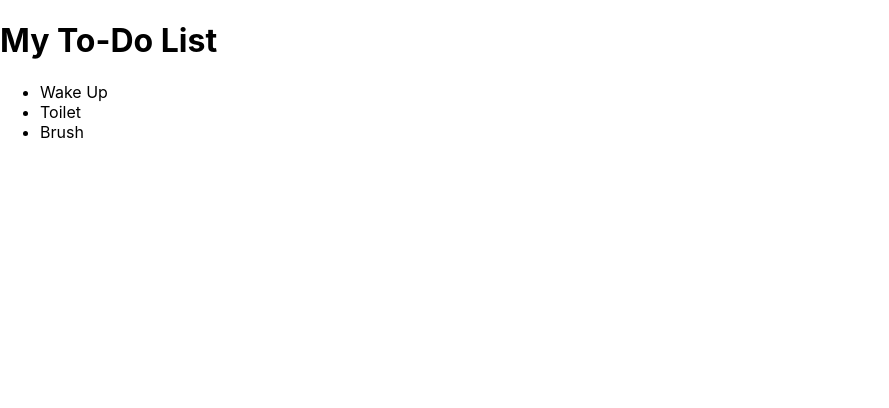
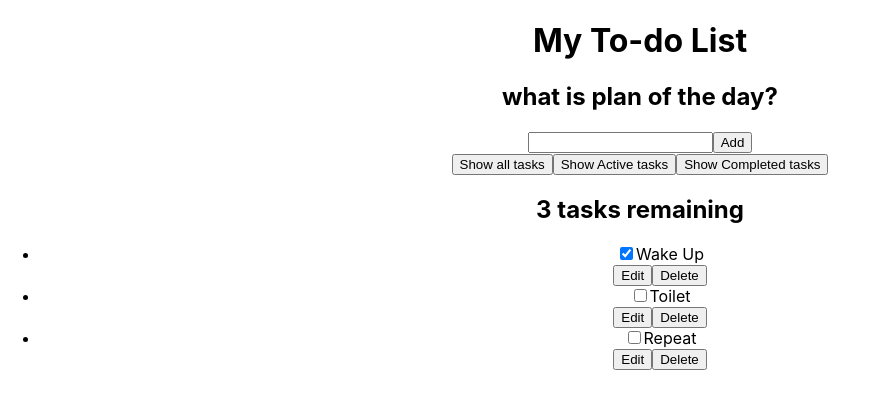
Before and after one commit to AditeeKatti/React, a React (Create React App) app in the folder my-to-do-app/: page / in a window 1280 px wide. Shown: the top 408 px of the page, without its empty margins (0-889 px from the left). Built offline with nearby package versions, Linux system fonts and the light colour scheme.

Commit message:
addded HTML part

```diff
--- a/my-to-do-app/package.json
+++ b/my-to-do-app/package.json
@@ -9,6 +9,7 @@
     "react": "^18.2.0",
     "react-dom": "^18.2.0",
     "react-scripts": "5.0.1",
+    "styled-components": "^5.3.9",
     "web-vitals": "^2.1.4"
   },
   "scripts": {
--- a/my-to-do-app/src/App.js
+++ b/my-to-do-app/src/App.js
@@ -1,5 +1,7 @@
 import React from 'react';
 import TodoList from './ToDoList';
+import './App.css';
+
 
 function App() {
   return (
--- a/my-to-do-app/src/ToDoList.js
+++ b/my-to-do-app/src/ToDoList.js
@@ -1,15 +1,100 @@
 import React from 'react';
+import './App.css';
 
 function TodoList() {
   return (
-    <div>
-      <h1>My To-Do List</h1>
-      <ul>
-        <li>Wake Up</li>
-        <li>Toilet</li>
-        <li>Brush</li>
+     <div className="todoapp stack-large">
+      <h1>My To-do List</h1>
+      <form>
+        <h2 className="label-wrapper">
+          <label htmlFor="new-todo-input" className="label__lg">
+            what is plan of the day?
+          </label>
+        </h2>
+        <input
+          type="text"
+          id="new-todo-input"
+          className="input input__lg"
+          name="text"
+          autoComplete="off"
+        />
+        <button type="submit" className="btn btn__primary btn__lg">
+          Add
+        </button>
+      </form>
+      <div className="filters btn-group stack-exception">
+        <button type="button" className="btn toggle-btn" aria-pressed="true">
+          <span className="visually-hidden">Show </span>
+          <span>all</span>
+          <span className="visually-hidden"> tasks</span>
+        </button>
+        <button type="button" className="btn toggle-btn" aria-pressed="false">
+          <span className="visually-hidden">Show </span>
+          <span>Active</span>
+          <span className="visually-hidden"> tasks</span>
+        </button>
+        <button type="button" className="btn toggle-btn" aria-pressed="false">
+          <span className="visually-hidden">Show </span>
+          <span>Completed</span>
+          <span className="visually-hidden"> tasks</span>
+        </button>
+      </div>
+      <h2 id="list-heading">3 tasks remaining</h2>
+      <ul
+        role="list"
+        className="todo-list stack-large stack-exception"
+        aria-labelledby="list-heading">
+        <li className="todo stack-small">
+          <div className="c-cb">
+            <input id="todo-0" type="checkbox" defaultChecked={true} />
+            <label className="todo-label" htmlFor="todo-0">
+              Wake Up
+            </label>
+          </div>
+          <div className="btn-group">
+            <button type="button" className="btn">
+              Edit
+            </button>
+            <button type="button" className="btn btn__danger">
+              Delete
+            </button>
+          </div>
+        </li>
+        <li className="todo stack-small">
+          <div className="c-cb">
+            <input id="todo-1" type="checkbox" />
+            <label className="todo-label" htmlFor="todo-1">
+              Toilet
+            </label>
+          </div>
+          <div className="btn-group">
+            <button type="button" className="btn">
+              Edit
+            </button>
+            <button type="button" className="btn btn__danger">
+              Delete
+            </button>
+          </div>
+        </li>
+        <li className="todo stack-small">
+          <div className="c-cb">
+            <input id="todo-2" type="checkbox" />
+            <label className="todo-label" htmlFor="todo-2">
+              Repeat
+            </label>
+          </div>
+          <div className="btn-group">
+            <button type="button" className="btn">
+              Edit
+            </button>
+            <button type="button" className="btn btn__danger">
+              Delete
+            </button>
+          </div>
+        </li>
       </ul>
     </div>
+
   );
 }
 
```
Also changed, not shown: 1 other file (tests, documents, lock files or other folders).
